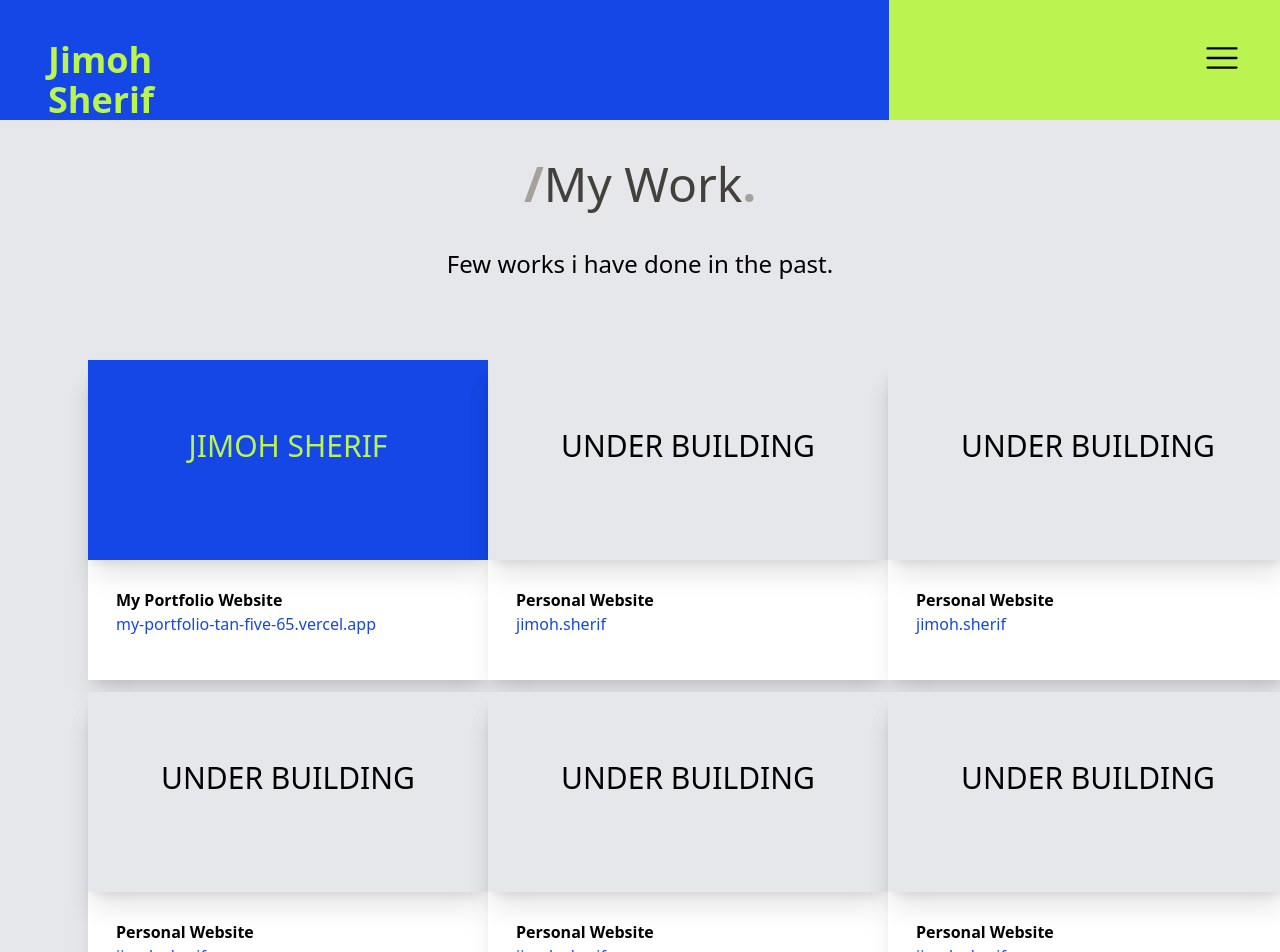
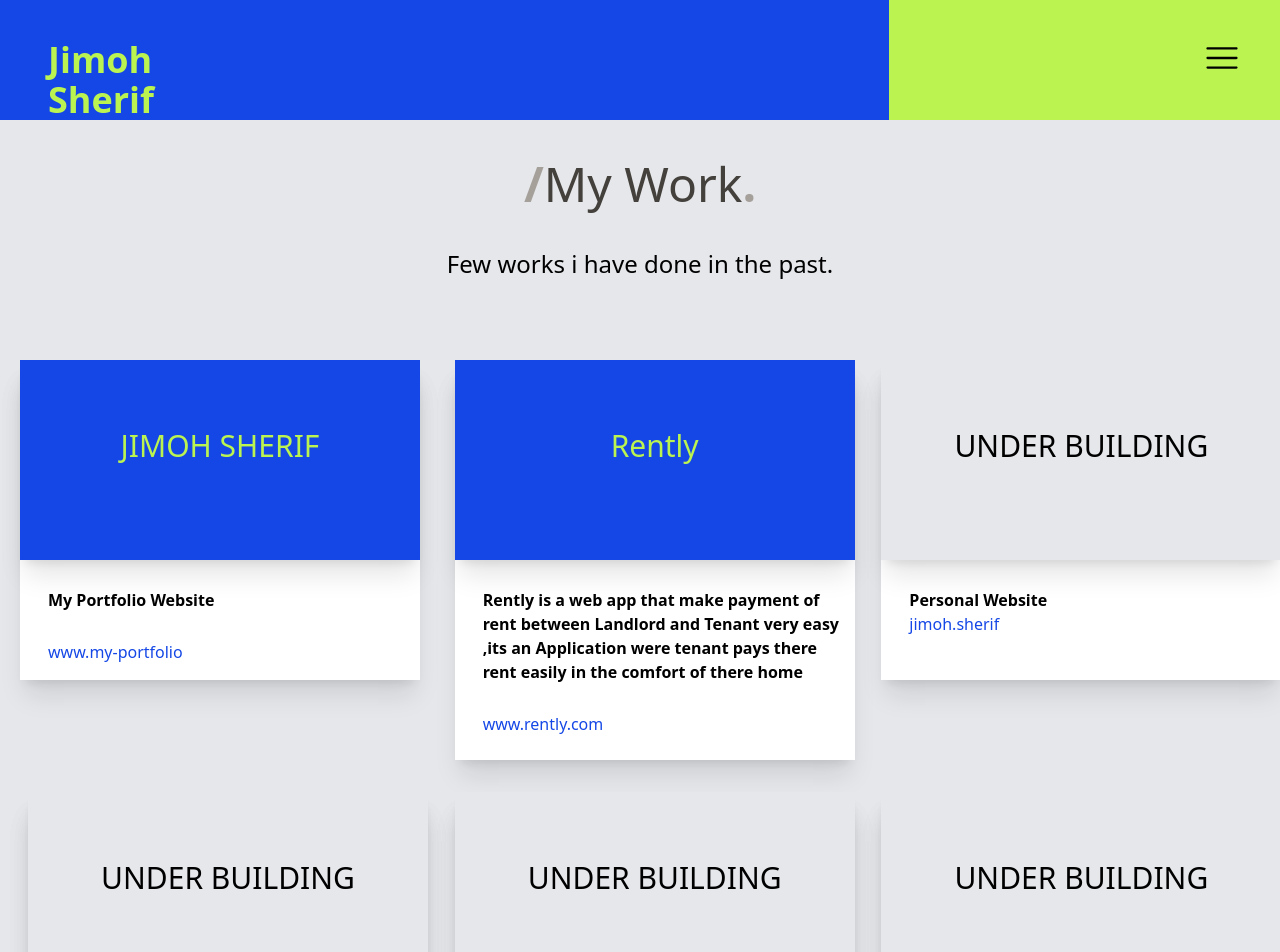
Before and after one commit to alabiblog/my-portfolio, a Next.js app: page /components/project in a window 1280 px wide. Shown: the top 952 px of the page. Built offline with nearby package versions, Linux system fonts and the light colour scheme.

Commit message:
another pushing

```diff
--- a/app/components/project/page.js
+++ b/app/components/project/page.js
@@ -7,50 +7,51 @@ export default function Project(){
                 <h1 className="text-4xl md:text-5xl lg:text-5xl text-stone-700 "><span className="text-stone-400 md:text-5xl lg:text-5xl font-bold">/</span>My Work<span className="text-stone-400 md:text-5xl lg:text-5xl font-bold">.</span></h1>
             </div>
               <h1 className="text-1xl  md:text-2xl lg:text-2xl text-center mx-5">Few works i have done in the past.</h1>
-          <div className="grid py-10 md:grid-cols-3 lg:grid-cols-3 md:ml-20 md:py-20 lg:py-20 lg:ml-20">
-             <div className="mx-2 w-100 shadow-xl h-80 bg-white">
-                <div className="w-full h-50 shadow-xl bg-blue-700">
+          <div className="grid py-10 md:grid-cols-3 lg:grid-cols-3  lg:py-10 xl:py-20 xl:ml-5 xl:gap-5">
+             <div className="mx-2 w-100 shadow-xl h-80 bg-white lg:mx-5 xl:mx-0 lg:w-80 xl:w-100">
+                <div className="w-full h-50 shadow-xl bg-blue-700 ">
                    <h1 className="text-center py-17 text-3xl text-lime-300">JIMOH SHERIF</h1>
                 </div>
                   <h1 className="font-semibold ml-7 mt-7">My Portfolio Website</h1>
-                  <Link href={"/#cancel"} className="ml-7 mt-7 text-blue-700">my-portfolio-tan-five-65.vercel.app</Link>
+                  <Link href={"http://localhost:3000/"}><h1 className="ml-7 mt-7 text-blue-700">www.my-portfolio</h1></Link>
              </div>
-              <div className="mx-2 mt-5 md:mt-0 lg:mt-0 w-100 shadow-xl h-80 bg-white">
+              <div className="mx-2 mt-5 md:mt-0 lg:mt-0 w-100 shadow-xl h-100 bg-white lg:w-80 xl:w-100">
+                <div className="w-full h-50 shadow-xl bg-blue-700">
+                   <h1 className="text-center py-17 text-3xl text-lime-300 ">Rently</h1>
+                </div>
+                  <h1 className="font-semibold ml-7 mt-7">Rently is a web app that make payment of rent between Landlord and Tenant very easy ,its an Application were tenant pays there rent easily in the comfort of there home</h1>
+                  <Link href={"https://rently-two.vercel.app"}><h1 className="ml-7 mt-7 text-blue-700">www.rently.com</h1></Link>
+
+             </div>
+              <div className="w-100  mx-2 mt-5  md:mt-0 lg:mt-0 lg:w-97 shadow-xl h-80 bg-white lg:w-80 xl:w-100">
                 <div className="w-full h-50 shadow-xl bg-gray-200">
                    <h1 className="text-center py-17 text-3xl">UNDER BUILDING</h1>
                 </div>
                   <h1 className="font-semibold ml-7 mt-7">Personal Website</h1>
                   <Link href={"/#cancel"} className="ml-7 mt-7 text-blue-700">jimoh.sherif</Link>
              </div>
-              <div className="mx-2 mt-5 md:mt-0 lg:mt-0 w-100 shadow-xl h-80 bg-white">
+              <div className="mx-2 mt-5 w-100 shadow-xl h-80 bg-white md:mt-3 lg:mt-3 lg:w-80 xl:w-100">
                 <div className="w-full h-50 shadow-xl bg-gray-200">
                    <h1 className="text-center py-17 text-3xl">UNDER BUILDING</h1>
                 </div>
                   <h1 className="font-semibold ml-7 mt-7">Personal Website</h1>
                   <Link href={"/#cancel"} className="ml-7 mt-7 text-blue-700">jimoh.sherif</Link>
              </div>
-              <div className="mx-2 mt-5 w-100 shadow-xl h-80 bg-white md:mt-3 lg:mt-3">
+              <div className="mx-2 mt-5 w-100 shadow-xl h-80 bg-white d:mmt-3 lg:mt-3 lg:w-80 xl:w-100">
                 <div className="w-full h-50 shadow-xl bg-gray-200">
                    <h1 className="text-center py-17 text-3xl">UNDER BUILDING</h1>
                 </div>
                   <h1 className="font-semibold ml-7 mt-7">Personal Website</h1>
                   <Link href={"/#cancel"} className="ml-7 mt-7 text-blue-700">jimoh.sherif</Link>
              </div>
-              <div className="mx-2 mt-5 w-100 shadow-xl h-80 bg-white d:mmt-3 lg:mt-3">
+              <div className="w-100 mx-2 mt-5 lg:w-97 shadow-xl h-80 bg-white md:mt-3 lg:mt-3 lg:w-80 xl:w-100">
                 <div className="w-full h-50 shadow-xl bg-gray-200">
                    <h1 className="text-center py-17 text-3xl">UNDER BUILDING</h1>
                 </div>
                   <h1 className="font-semibold ml-7 mt-7">Personal Website</h1>
                   <Link href={"/#cancel"} className="ml-7 mt-7 text-blue-700">jimoh.sherif</Link>
              </div>
-              <div className="mx-2 mt-5 w-100 shadow-xl h-80 bg-white md:mt-3 lg:mt-3">
-                <div className="w-full h-50 shadow-xl bg-gray-200">
-                   <h1 className="text-center py-17 text-3xl">UNDER BUILDING</h1>
-                </div>
-                  <h1 className="font-semibold ml-7 mt-7">Personal Website</h1>
-                  <Link href={"/#cancel"} className="ml-7 mt-7 text-blue-700">jimoh.sherif</Link>
-             </div>
-              <div className="mx-2 mt-5 w-100 shadow-xl h-80 bg-white md:mt-3 lg:mt-3">
+              <div className="mx-2 mt-5 w-100 shadow-xl h-80 bg-white md:mt-3 lg:mt-3 lg:w-80 xl:w-100">
                 <div className="w-full h-50 shadow-xl bg-gray-200">
                    <h1 className="text-center py-17 text-3xl">UNDER BUILDING </h1>
                 </div>
--- a/package.json
+++ b/package.json
@@ -13,6 +13,7 @@
     "@emotion/react": "^11.14.0",
     "@emotion/styled": "^11.14.1",
     "@mui/material": "^7.3.1",
+    "aos": "^2.3.4",
     "firebase": "^12.2.1",
     "firebase-admin": "^12.7.0",
     "formik": "^2.4.6",
```
Also changed, not shown: app/page.js (+10 -6 lines), 1 other file (tests, documents, lock files or other folders).
